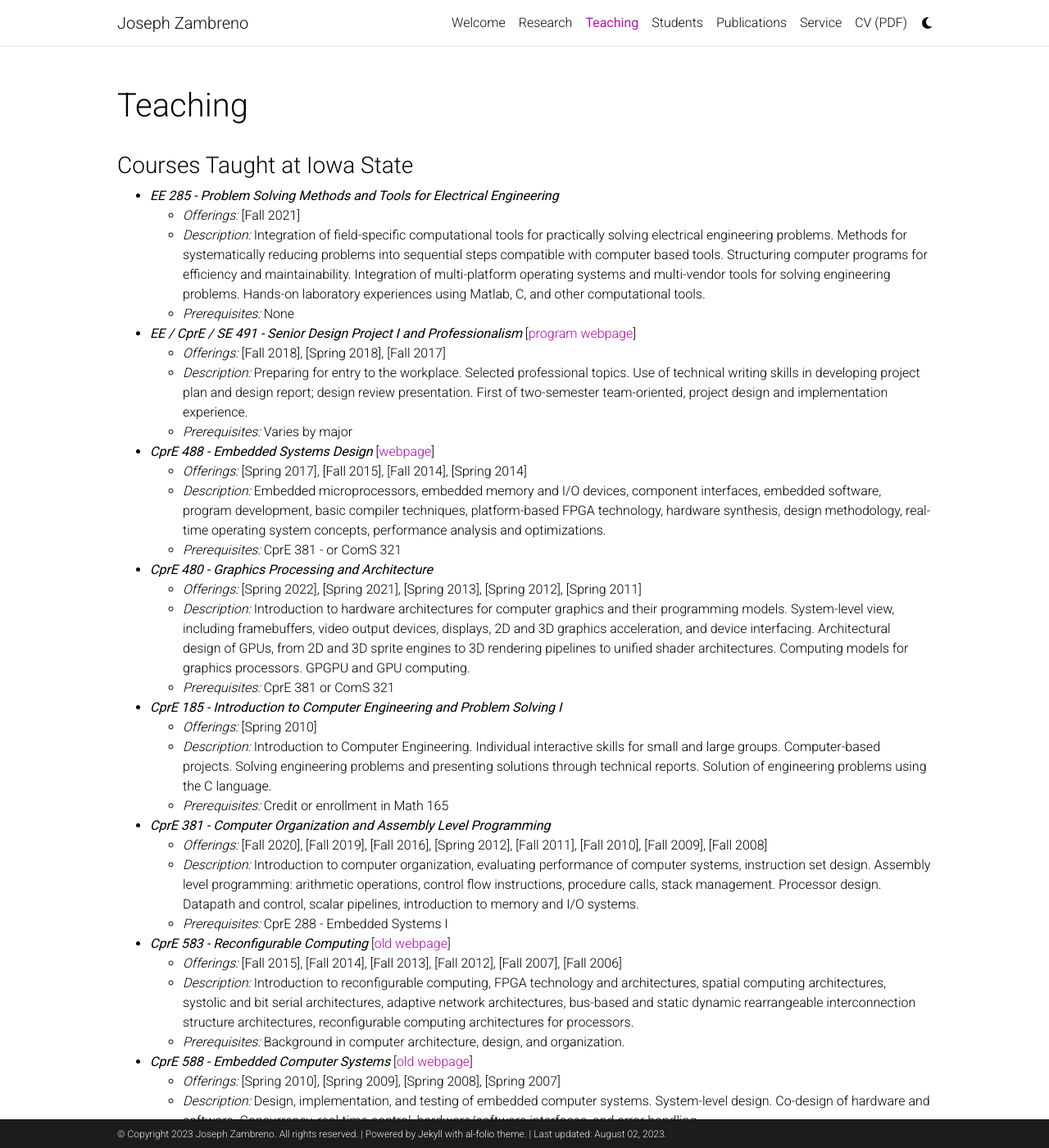
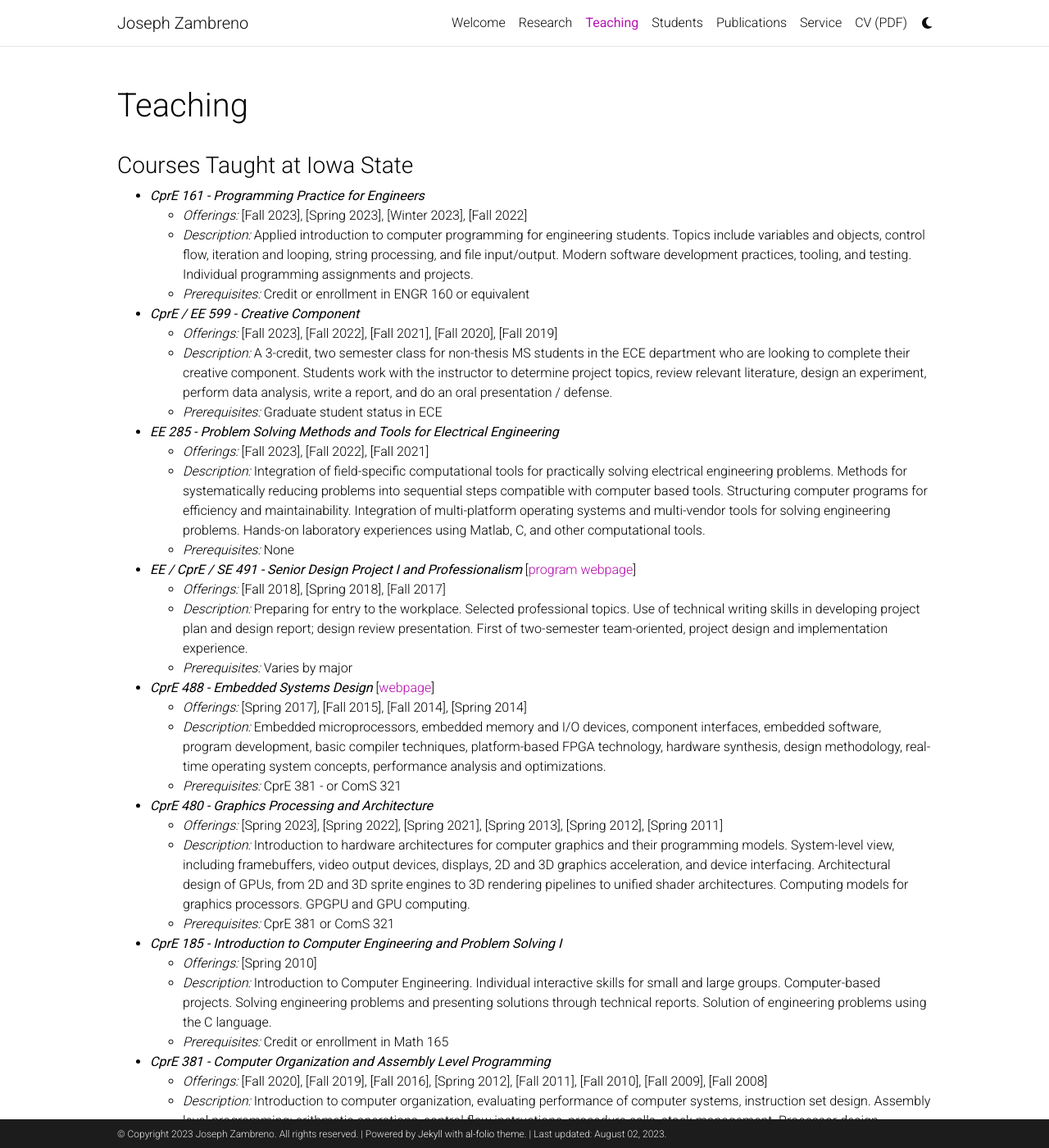
Before and after one commit to zambreno/zambreno.github.io, a Jekyll site: the page built from _pages/teaching.md, in a window 1280 px wide and 1400 px high. Shown: the whole window at 82% size. Built offline with Jekyll 4.4.1, drawn with Linux system fonts in a browser that asks for light colours; comment, search, counter and statistics services are not loaded; a style sheet for code colours, icons or effects is not loaded.

Commit message:
File cleanup

```diff
--- a/_pages/teaching.md
+++ b/_pages/teaching.md
@@ -12,9 +12,26 @@ nav_order: 3
 
 <ul>
 
+	<li><b><i>CprE 161 - Programming Practice for Engineers</i></b>
+		<ul>
+			<li><i>Offerings:</i> [Fall 2023], [Spring 2023], [Winter 2023], [Fall 2022]</li>
+			<li><i>Description:</i> Applied introduction to computer programming for engineering students. Topics include variables and objects, control flow, iteration and looping, string processing, and file input/output. Modern software development practices, tooling, and testing. Individual programming assignments and projects.</li>
+			<li><i>Prerequisites:</i> Credit or enrollment in ENGR 160 or equivalent</li>
+		</ul>
+	</li>
+
+    <li><b><i>CprE / EE 599 - Creative Component</i></b>
+        <ul>
+            <li><i>Offerings:</i> [Fall 2023], [Fall 2022], [Fall 2021], [Fall 2020], [Fall 2019]</li>
+			<li><i>Description:</i> A 3-credit, two semester class for non-thesis MS students in the ECE department who are looking to complete their creative component. Students work with the instructor to determine project topics, review relevant literature, design an experiment, perform data analysis, write a report, and do an oral presentation / defense.</li>
+			<li><i>Prerequisites:</i> Graduate student status in ECE</li>
+        </ul>
+    </li>
+
+
 	<li><b><i>EE 285 - Problem Solving Methods and Tools for Electrical Engineering</i></b>
 		<ul>
-			<li><i>Offerings:</i> [Fall 2021]</li>
+			<li><i>Offerings:</i> [Fall 2023], [Fall 2022], [Fall 2021]</li>
 			<li><i>Description:</i> Integration of field-specific computational tools for practically solving electrical
 				engineering problems. Methods for systematically reducing problems into sequential steps compatible with
 				computer based tools. Structuring computer programs for efficiency and maintainability. Integration of
@@ -53,7 +70,7 @@ nav_order: 3
 
 	<li><b><i>CprE 480 - Graphics Processing and Architecture</i></b>
 		<ul>
-			<li><i>Offerings:</i> [Spring 2022], [Spring 2021], [Spring 2013], [Spring 2012], [Spring 2011]</li>
+			<li><i>Offerings:</i> [Spring 2023], [Spring 2022], [Spring 2021], [Spring 2013], [Spring 2012], [Spring 2011]</li>
 			<li><i>Description:</i> Introduction to hardware
 				architectures for computer graphics and their programming
 				models. System-level view, including framebuffers, video
@@ -98,7 +115,7 @@ nav_order: 3
 
 
 
-	<li><b><i>CprE 583 - Reconfigurable Computing</i></b> [<a href="classes/cpre583" target="new">old webpage</a>]
+	<li><b><i>CprE 583 - Reconfigurable Computing</i></b> [<a href="https://www.ece.iastate.edu/~zambreno/classes/cpre583" target="new">old webpage</a>]
 		<ul>
 			<li><i>Offerings:</i> [Fall 2015], [Fall 2014], [Fall 2013], [Fall 2012], [Fall 2007], [Fall 2006]</li>
 			<li><i>Description:</i> Introduction to reconfigurable computing,
@@ -114,7 +131,7 @@ nav_order: 3
 	</li>
 
 
-	<li><b><i>CprE 588 - Embedded Computer Systems</i></b> [<a href="classes/cpre588" target="new">old webpage</a>]
+	<li><b><i>CprE 588 - Embedded Computer Systems</i></b> [<a href="https://www.ece.iastate.edu/~zambreno/classes/cpre588" target="new">old webpage</a>]
 		<ul>
 			<li><i>Offerings:</i> [Spring 2010], [Spring 2009], [Spring 2008], [Spring 2007]</li>
 			<li><i>Description:</i> Design, implementation, and
```
Also changed, not shown: _pages/about.md (+1 -1 lines).
